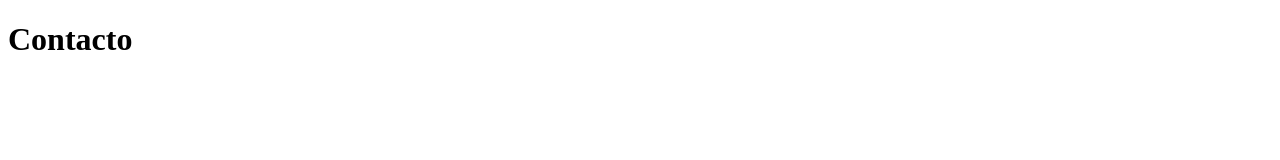
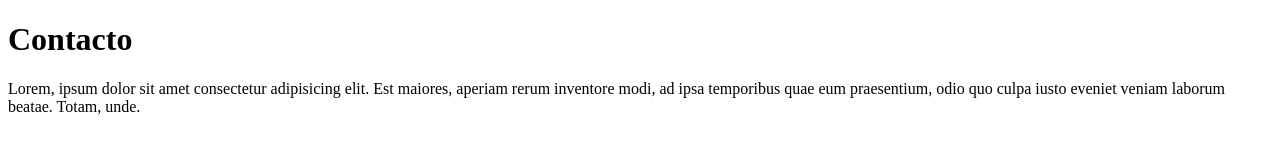
Before and after one commit to soniasancheztics/proyecto2, a plain HTML site: page contacto.html in a window 1280 px wide. Drawn offline with Linux system fonts and the light colour scheme.

Commit message:
añado párrafo

```diff
--- a/contacto.html
+++ b/contacto.html
@@ -7,7 +7,7 @@
 </head>
 <body>
     <h1>Contacto</h1>
-
+    <p>Lorem, ipsum dolor sit amet consectetur adipisicing elit. Est maiores, aperiam rerum inventore modi, ad ipsa temporibus quae eum praesentium, odio quo culpa iusto eveniet veniam laborum beatae. Totam, unde.</p>
 
 
 
```
